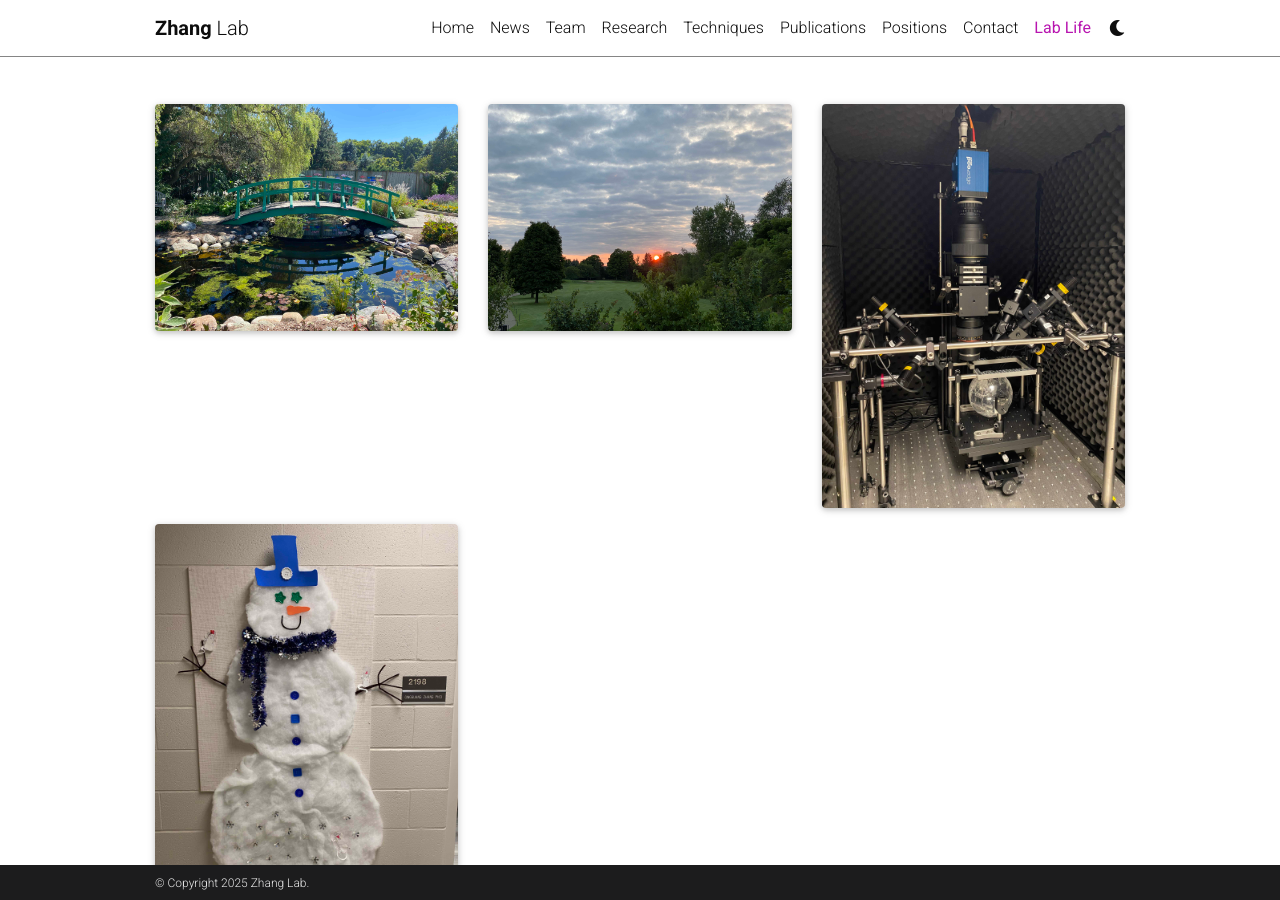
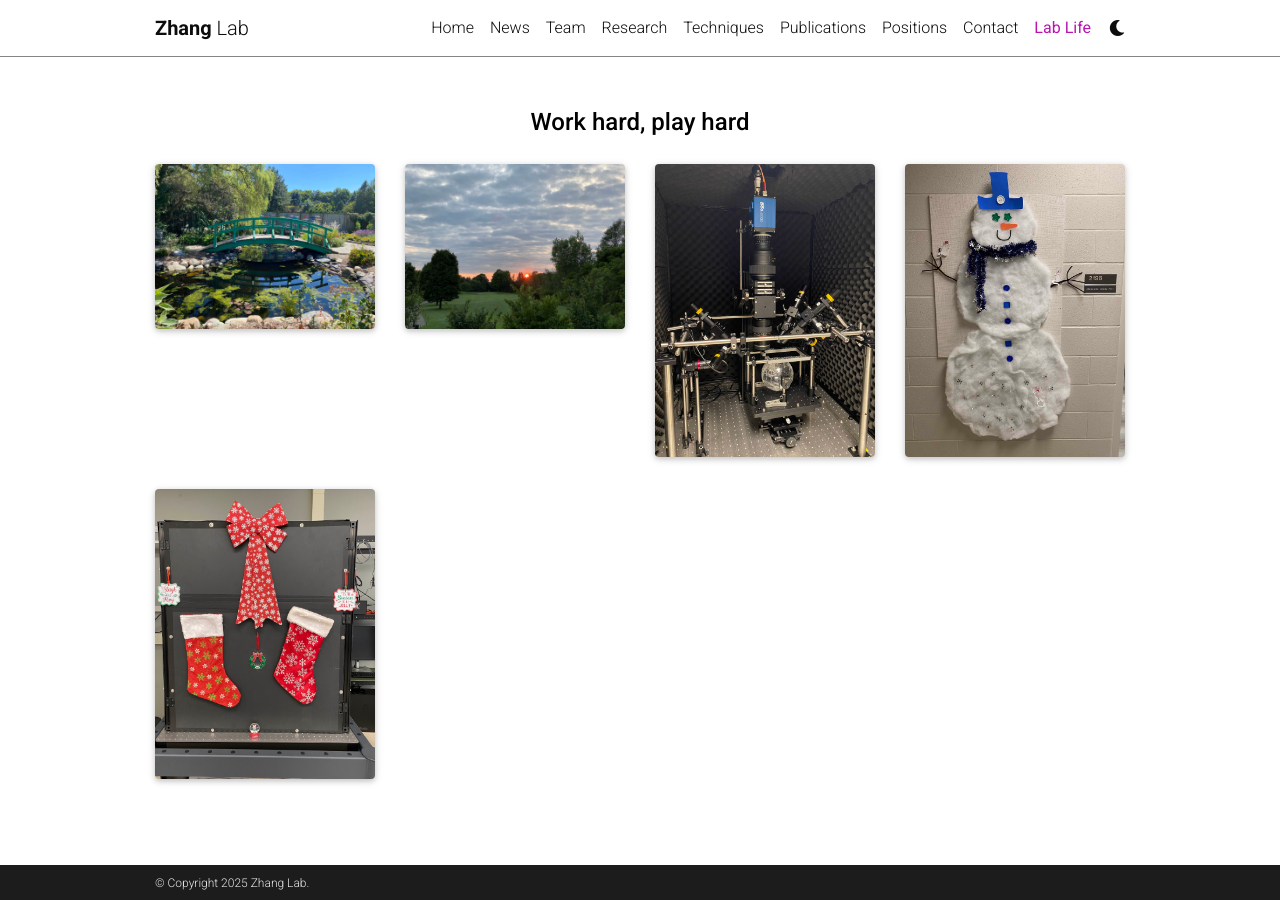
Before and after one commit to zhanglabmsu/zhanglabmsu.github.io, a Jekyll site: the page built from _pages/gallery.md, in a window 1280 px wide and 900 px high. Built offline with Jekyll 4.4.1, drawn with Linux system fonts in a browser that asks for light colours; full-size pictures stand in for the smaller copies a plugin makes; comment, search, counter and statistics services are not loaded; a style sheet for code colours, icons or effects is not loaded.

Commit message:
initial commit

```diff
--- a/_pages/gallery.md
+++ b/_pages/gallery.md
@@ -6,22 +6,26 @@ description:
 nav: true
 nav_order: 7
 ---
+<div class="caption">
+    <p style = "font-size:24px"><strong> Work hard, play hard </strong> </p>
+</div>
+
 <div class="row mt-3">
-    <div class="col-sm-4 mt-3 mt-md-0">
+    <div class="col-sm mt-3 mt-md-0">
         {% include figure.html path="assets/img/gallery/garden_summer.jpg" class="img-fluid rounded z-depth-1" zoomable=true %}
     </div>
-    <div class="col-sm-4 mt-3 mt-md-0">
+    <div class="col-sm mt-3 mt-md-0">
         {% include figure.html path="assets/img/gallery/sunset.jpg" class="img-fluid rounded z-depth-1" zoomable=true %}
     </div>
-    <div class="col-sm-4 mt-3 mt-md-0">
+    <div class="col-sm mt-3 mt-md-0">
         {% include figure.html path="assets/img/gallery/wfom.jpg" class="img-fluid rounded z-depth-1" zoomable=true %}
     </div>
-    <div class="col-sm-4 mt-3 mt-md-0">
+    <div class="col-sm mt-3 mt-md-0">
         {% include figure.html path="assets/img/gallery/snowman_2024.jpg" class="img-fluid rounded z-depth-1" zoomable=true %}
     </div>
 </div>
 <div class="row mt-3">
-    <div class="col-sm-4 mt-3 mt-md-0">
+    <div class="col-sm-3 mt-3 mt-md-0">
         {% include figure.html path="assets/img/gallery/christmas_2024.jpg" class="img-fluid rounded z-depth-1" zoomable=true %}
     </div>
 </div>
```
